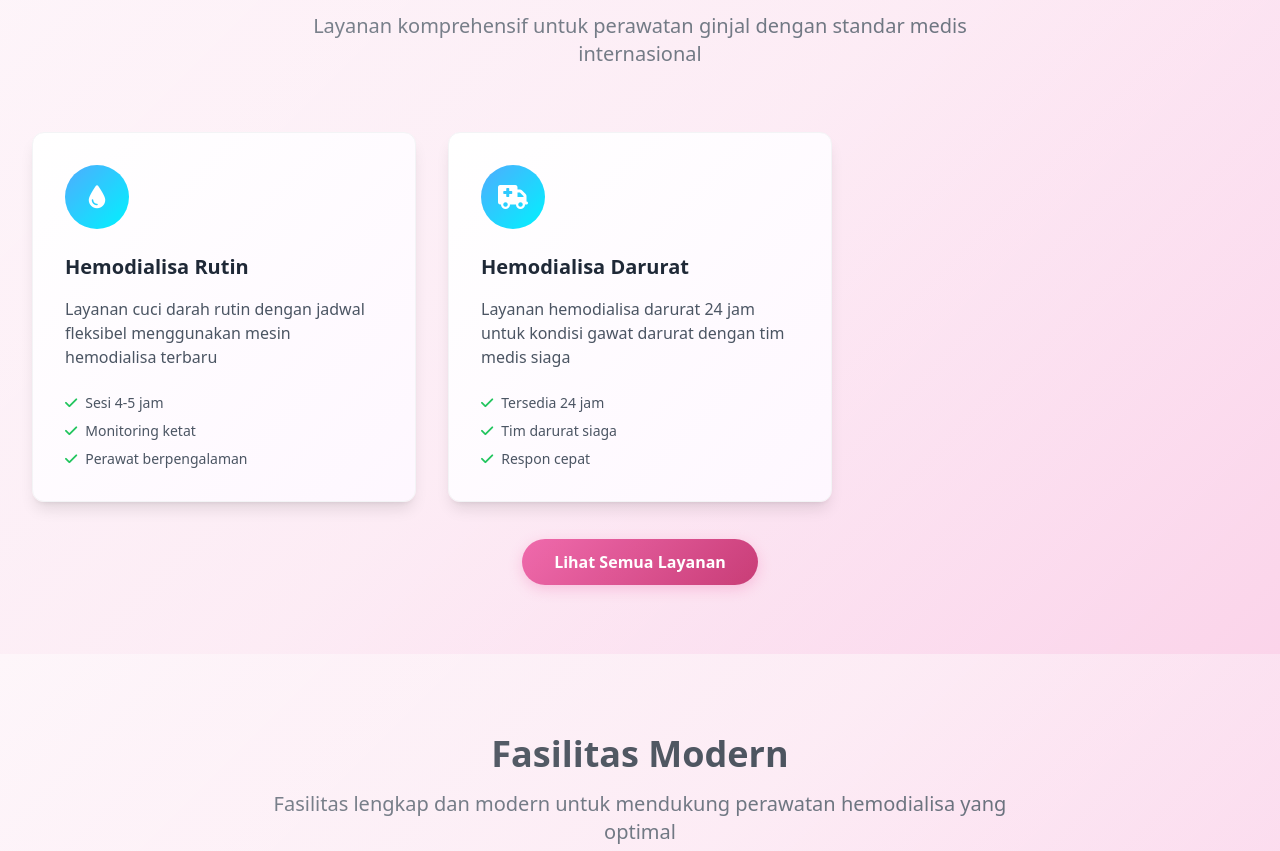
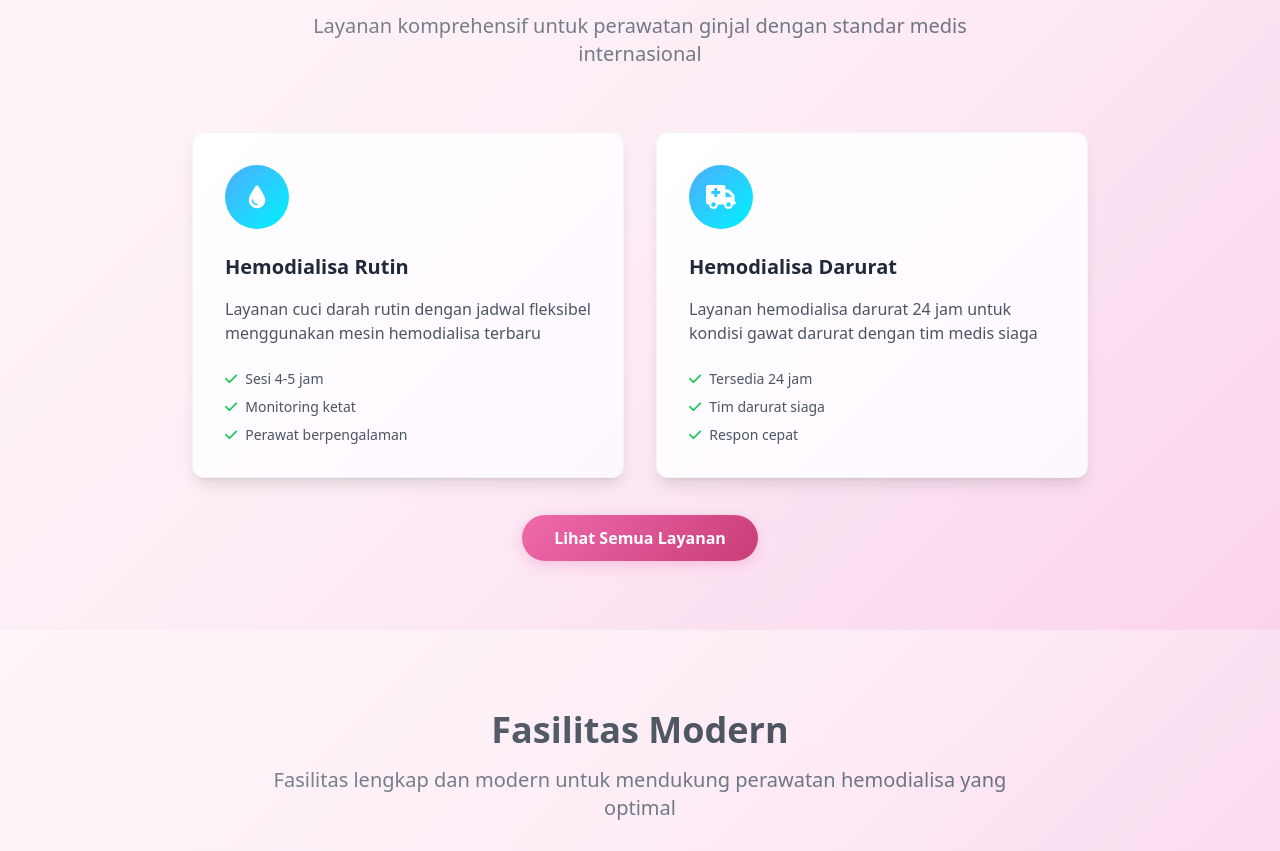
Before and after one commit to HIlwanN/hemodiacare, a website: page home.html in a window 1280 px wide. Shown: the part 1802-2653 px from the top of the page. Drawn offline with nearby package versions, Linux system fonts and the light colour scheme.

Commit message:
Improve services layout symmetry in home.html
- Change grid from 3 columns to 2 columns (md:grid-cols-2)
- Add max-width constraint (max-w-4xl mx-auto) for better centering
- Create more balanced layout for 2 service cards
- Maintain responsive design for mobile (grid-cols-1)
- Improve visual balance and symmetry

```diff
--- a/home.html
+++ b/home.html
@@ -285,7 +285,7 @@
                 </p>
             </div>
 
-            <div class="grid grid-cols-1 md:grid-cols-3 gap-8">
+            <div class="grid grid-cols-1 md:grid-cols-2 gap-8 max-w-4xl mx-auto">
                 <div class="bg-card rounded-xl shadow-lg p-8 card-hover border border-gray-100">
                     <div class="w-16 h-16 medical-gradient rounded-full flex items-center justify-center mb-6">
                         <i class="fas fa-tint text-white text-2xl"></i>
```
